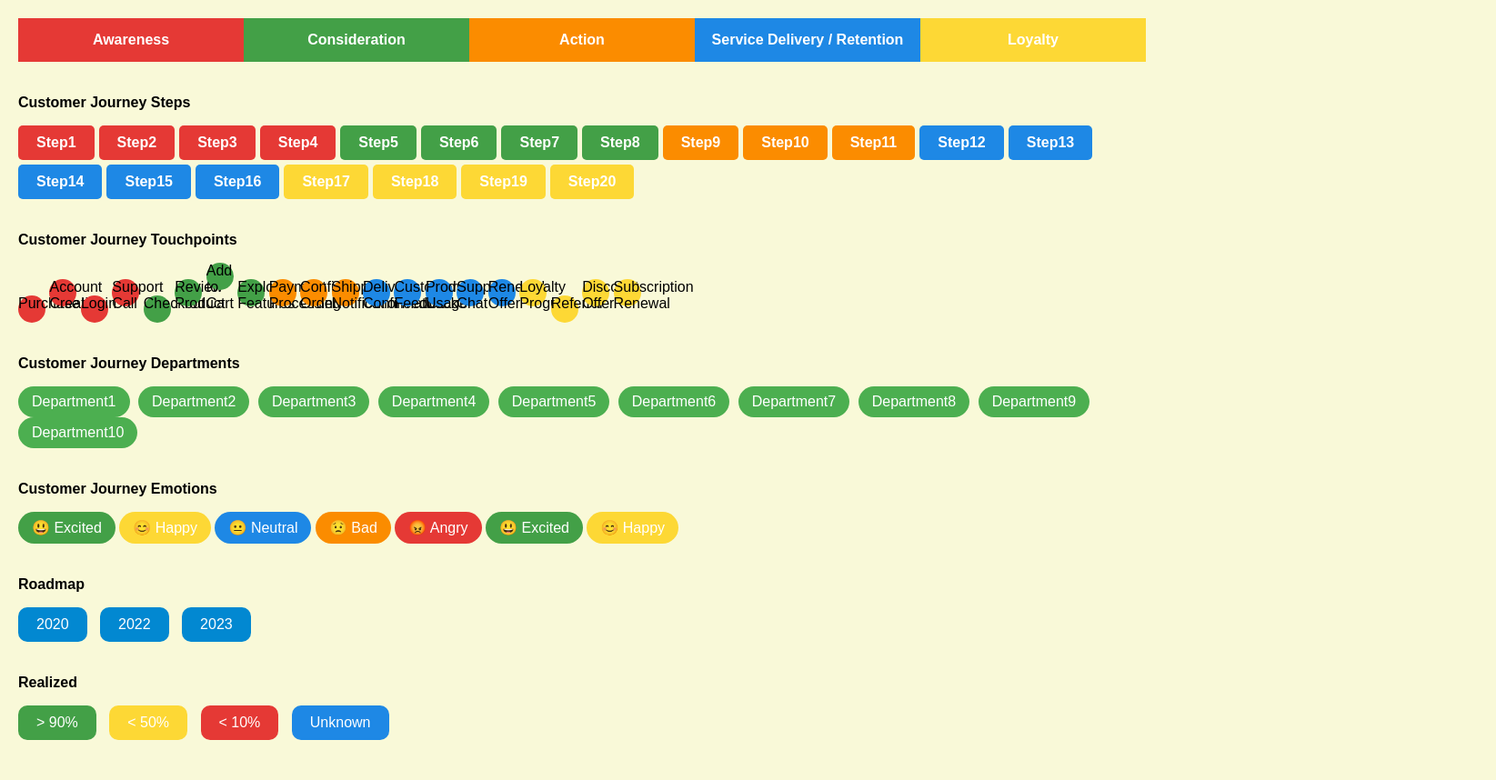
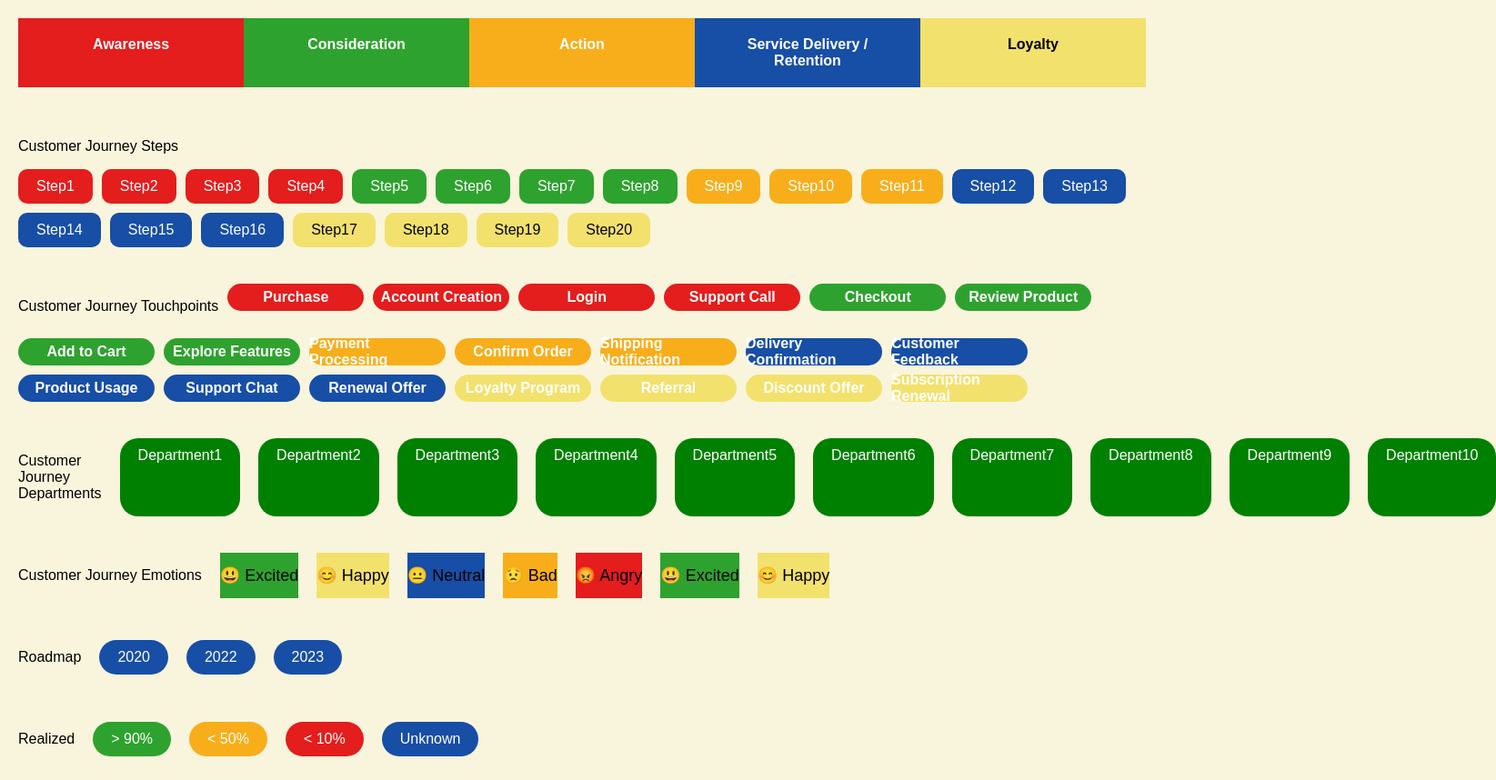
Before and after one commit to akshatb1111/grafana, a plain HTML site: page index.html in a window 1280 px wide. Shown: the whole page at 91% size, 1645 px wide, since content can reach past the window. Before the commit the page ends 834 px from the top, so only its background shows below. Drawn offline with Linux system fonts and the light colour scheme.

Commit message:
Update style.css

```diff
--- a/style.css
+++ b/style.css
@@ -1,6 +1,6 @@
 body {
   font-family: Arial, sans-serif;
-  background-color: #f9f9d8;
+  background-color: #f9f5dc;
   margin: 0;
   padding: 20px;
 }
@@ -8,97 +8,106 @@ body {
 .container {
   display: flex;
   flex-direction: column;
-  gap: 20px;
+  gap: 40px;
 }
 
 /* Phases Section */
 .phases {
   display: flex;
 }
+
 .phase {
   flex: 1;
+  padding: 20px;
   color: white;
+  font-weight: bold;
   text-align: center;
-  padding: 15px 0;
-  font-weight: bold;
 }
-.awareness { background-color: #e53935; }
-.consideration { background-color: #43a047; }
-.action { background-color: #fb8c00; }
-.delivery { background-color: #1e88e5; }
-.loyalty { background-color: #fdd835; }
+
+.awareness { background-color: #e41d1d; }
+.consideration { background-color: #2ea22e; }
+.action { background-color: #f8ae1a; }
+.delivery { background-color: #174ea6; }
+.loyalty { background-color: #f3e16e; color: black; }
 
 /* Steps Section */
-.steps p { font-weight: bold; }
 .step-container {
   display: flex;
+  gap: 10px;
   flex-wrap: wrap;
-  gap: 5px;
 }
+
 .step {
   padding: 10px 20px;
+  border-radius: 10px;
   color: white;
-  border-radius: 5px;
-  font-weight: bold;
 }
-.red { background-color: #e53935; }
-.green { background-color: #43a047; }
-.orange { background-color: #fb8c00; }
-.blue { background-color: #1e88e5; }
-.yellow { background-color: #fdd835; }
+
+.red { background-color: #e41d1d; }
+.green { background-color: #2ea22e; }
+.orange { background-color: #f8ae1a; }
+.blue { background-color: #174ea6; }
+.yellow { background-color: #f3e16e; color: black; }
 
 /* Touchpoints Section */
-.touchpoints p { font-weight: bold; }
+.touchpoints {
+  display: flex;
+  flex-wrap: wrap;
+  gap: 10px;
+}
+
 .touchpoint {
-  width: 30px;
+  width: 150px;
   height: 30px;
-  border-radius: 50%;
-  display: inline-block;
+  display: flex;
+  justify-content: center;
+  align-items: center;
+  border-radius: 20px;
+  color: white;
+  font-weight: bold;
 }
 
 /* Departments Section */
-.departments p { font-weight: bold; }
+.departments {
+  display: flex;
+  gap: 20px;
+}
+
 .department {
-  display: inline-block;
-  background-color: #4caf50;
+  background-color: #008000;
   color: white;
-  padding: 8px 15px;
+  padding: 10px 20px;
   border-radius: 20px;
-  margin-right: 5px;
 }
 
 /* Emotions Section */
-.emotions p { font-weight: bold; }
+.emotions {
+  display: flex;
+  gap: 20px;
+}
+
 .emotion {
-  display: inline-flex;
+  display: flex;
   align-items: center;
   gap: 10px;
-  padding: 8px 15px;
-  border-radius: 20px;
-  color: white;
+  font-size: 18px;
 }
 
 /* Roadmap Section */
-.roadmap p { font-weight: bold; }
-.year {
-  display: inline-block;
-  background-color: #0288d1;
+.roadmap, .realized {
+  display: flex;
+  gap: 20px;
+  align-items: center;
+}
+
+.year, .realized-item {
+  background-color: #174ea6;
   color: white;
   padding: 10px 20px;
-  border-radius: 10px;
-  margin-right: 10px;
+  border-radius: 20px;
 }
 
-/* Realized Section */
-.realized p { font-weight: bold; }
-.realized-item {
-  display: inline-block;
-  color: white;
-  padding: 10px 20px;
-  border-radius: 10px;
-  margin-right: 10px;
-}
-.realized-item.green { background-color: #43a047; }
-.realized-item.yellow { background-color: #fdd835; }
-.realized-item.red { background-color: #e53935; }
-.realized-item.blue { background-color: #1e88e5; }
+.realized-item.green { background-color: #2ea22e; }
+.realized-item.yellow { background-color: #f8ae1a; }
+.realized-item.red { background-color: #e41d1d; }
+.realized-item.blue { background-color: #174ea6; }
```
